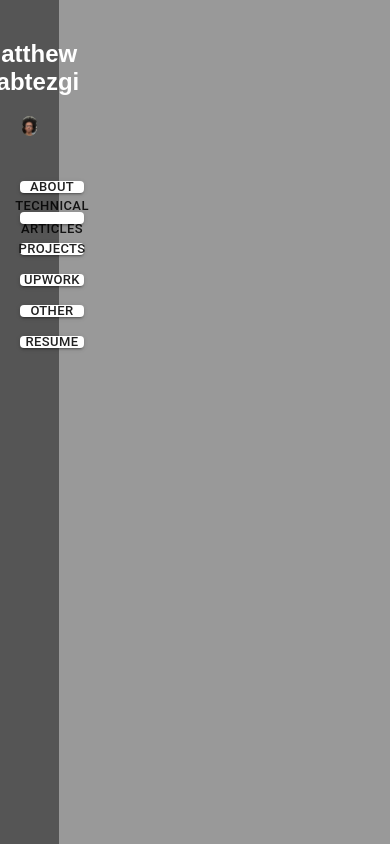
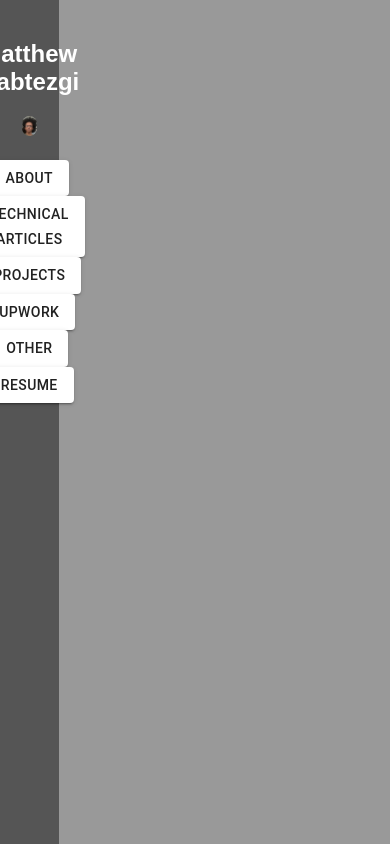
Before and after one commit to mhbtz1/personal-website, a React (Vite) app: page / in a window 390 px wide. Built offline with nearby package versions, Linux system fonts and the light colour scheme.

Commit message:
responsive sidebar

```diff
--- a/src/components/Sidebar.tsx
+++ b/src/components/Sidebar.tsx
@@ -1,3 +1,4 @@
+/*
 import "../css/Sidebar.css"
 import { Button } from '@mui/material'
 import { createTheme, ThemeProvider } from '@mui/material/styles';
@@ -8,15 +9,6 @@ const aboutEndpoint = "https://habtem.onrender.com/about"
 const technicalEndpoint = "http://habtem.onrender.com/articles"
 
 function Sidebar() {
-
-    /*
-    useEffect(() => {
-        const handleResize = () => {
-          setViewportWidth(window.innerWidth);
-        };
-        window.addEventListener('resize', handleResize);
-    )
-    */
 
     console.log("resume endpoint: ", endpoint)
     console.log("about endpoint: ", aboutEndpoint)
@@ -54,3 +46,43 @@ function Sidebar() {
 }
 
 export default Sidebar;
+*/
+
+
+import React from 'react';
+import { Button } from '@mui/material';
+import { createTheme, ThemeProvider } from '@mui/material/styles';
+
+const endpoint = "https://habtem.onrender.com/resume";
+const aboutEndpoint = "https://habtem.onrender.com/about";
+const technicalEndpoint = "http://habtem.onrender.com/articles";
+
+function Sidebar() {
+  const theme = createTheme({
+    palette: {
+      primary: { main: '#FFFFFF' },
+      secondary: { main: '#FFFFFF' }
+    },
+  });
+
+  return (
+    <div className="sidebar">
+      <h2>Matthew Habtezgi</h2>
+      <div className="sidebar-image">
+        <img src="/IMG_1295.jpg" alt="Profile" />
+      </div>
+      <ThemeProvider theme={theme}>
+        <nav>
+          <Button variant="contained" href={aboutEndpoint}>About</Button>
+          <Button variant="contained" href={technicalEndpoint}>Technical Articles</Button>
+          <Button variant="contained">Projects</Button>
+          <Button variant="contained">Upwork</Button>
+          <Button variant="contained">Other</Button>
+          <Button variant="contained" href={endpoint}>Resume</Button>
+        </nav>
+      </ThemeProvider>
+    </div>
+  );
+}
+
+export default Sidebar;
```
